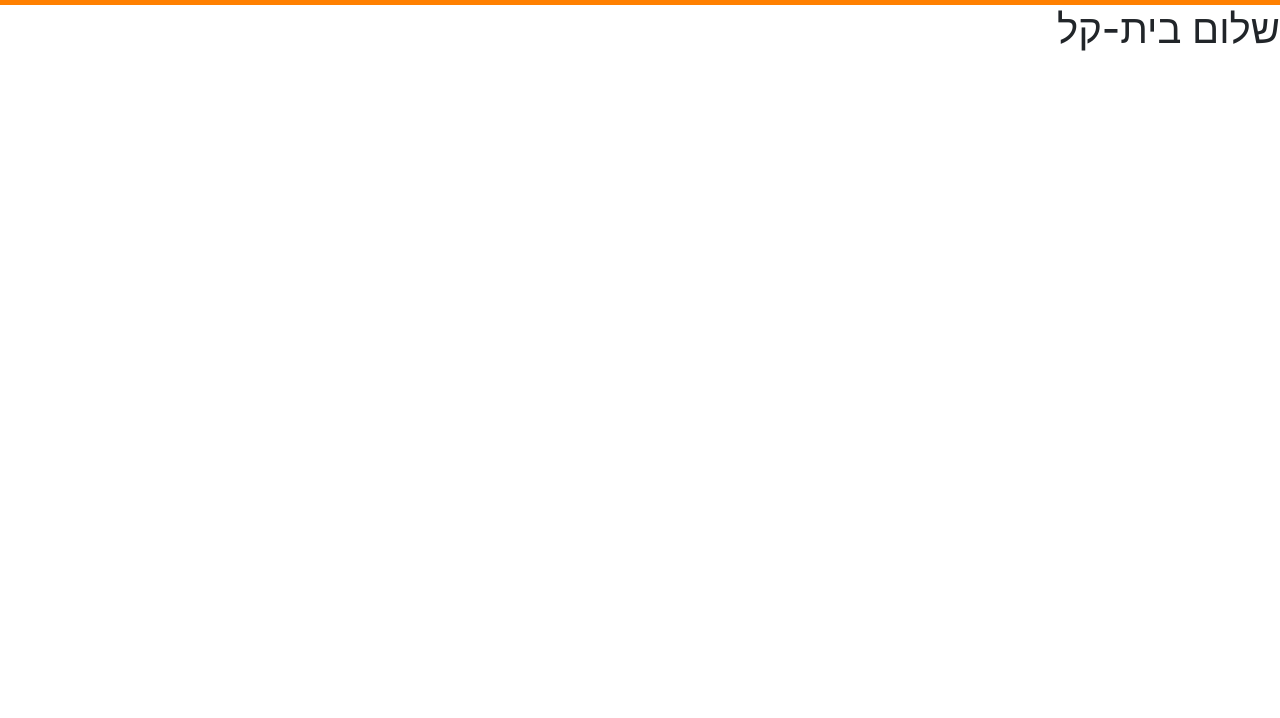
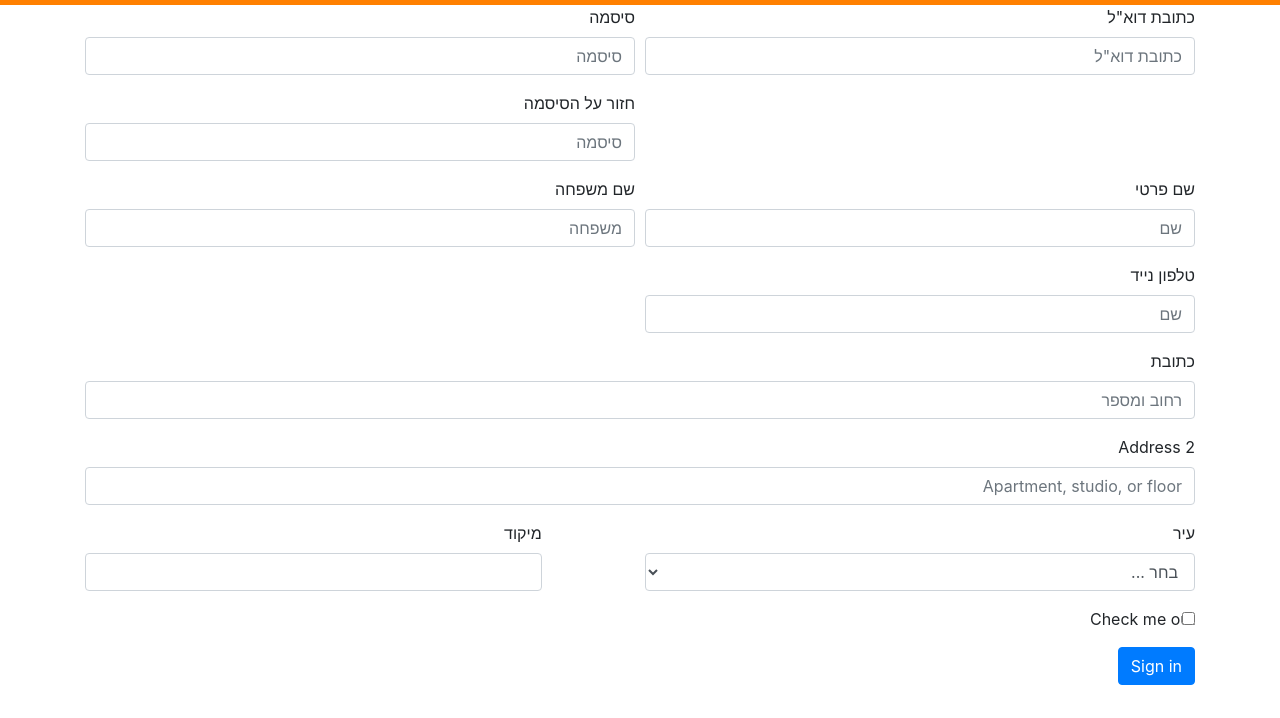
Before and after one commit to adarngh/shutters, a plain HTML site: page index.html in a window 1280 px wide. Shown: the part 82-800 px from the top of the page. Drawn offline with nearby package versions, Linux system fonts and the light colour scheme; some packages are replaced by stand-ins of ours; no server answers.

Commit message:
הרשמת מתקינים - תחילת הפורם

```diff
--- a/index.html
+++ b/index.html
@@ -57,12 +57,91 @@
             </div>
         </div>
     </nav>
+    <main class="container">
+        <form>
+            <div class="form-row">
+                <div class="form-group col-md-6">
+                    <label for="inputEmail4">כתובת דוא"ל</label>
+                    <input type="email" class="form-control" id="inputEmail4" placeholder='כתובת דוא"ל'>
+                </div>
+                <div class="form-group col-md-6">
+                    <label for="inputPassword4">סיסמה</label>
+                    <input type="password" class="form-control" id="inputPassword4" placeholder="סיסמה">
+                </div>
+            </div>
+            <div class="form-row">
+                <div class="form-group col-md-6">
+
+                </div>
+                <div class="form-group col-md-6">
+                    <label for="inputPassword42">חזור על הסיסמה</label>
+                    <input type="password" class="form-control" id="inputPassword42" placeholder="סיסמה">
+                </div>
+            </div>
+            <div class="form-row">
+                <div class="form-group col-md-6">
+                    <label for="inputFirstName">שם פרטי</label>
+                    <input type="text" class="form-control" id="inputFirstName" placeholder='שם'>
+                </div>
+                <div class="form-group col-md-6">
+                        <label for="inputLastName">שם משפחה</label>
+                        <input type="text" class="form-control" id="inputLastName" placeholder='משפחה'>
+                    </div>
+                    <div class="form-group col-md-6">
+                            <label for="inputFirstName">טלפון נייד</label>
+                            <input type="text" class="form-control" id="inputFirstName" placeholder='שם'>
+                        </div>
+
+            </div>
+            <div class="form-group">
+                <label for="inputAddress">כתובת</label>
+                <input type="text" class="form-control" id="inputAddress" placeholder="רחוב ומספר">
+            </div>
+            <div class="form-group">
+                <label for="inputAddress2">Address 2</label>
+                <input type="text" class="form-control" id="inputAddress2" placeholder="Apartment, studio, or floor">
+            </div>
+            <div class="form-row">
+                <div class="form-group col-md-6">
+                    <label for="inputCity">עיר</label>
+                    <select id="inputCity" class="form-control">
+                        <option selected>בחר ...</option>
+                        <option>...</option>
+                    </select>
+                </div>
+                <div class="form-group col-md-1">
+
+                </div>
+                <div class="form-group col-md-5">
+                    <label for="inputZip">מיקוד</label>
+                    <input type="text" class="form-control" id="inputZip">
+                </div>
+            </div>
+            <div class="form-group">
+                <div class="form-check">
+                    <input class="form-check-input" type="checkbox" id="gridCheck">
+                    <label class="form-check-label" for="gridCheck">
+                        Check me out
+                    </label>
+                </div>
+            </div>
+            <button type="submit" class="btn btn-primary">Sign in</button>
+        </form>
 
 
 
 
 
-    <h1>שלום בית-קל</h1>
+
+
+
+
+    </main>
+
+
+
+
+
 
 </body>
 
```
